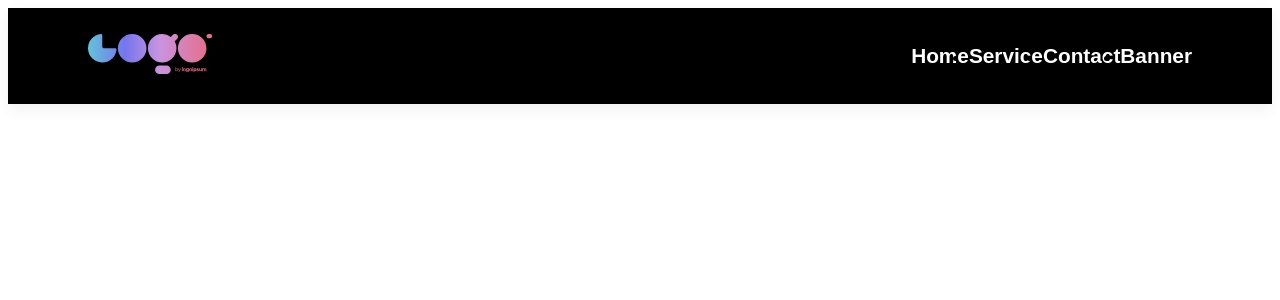
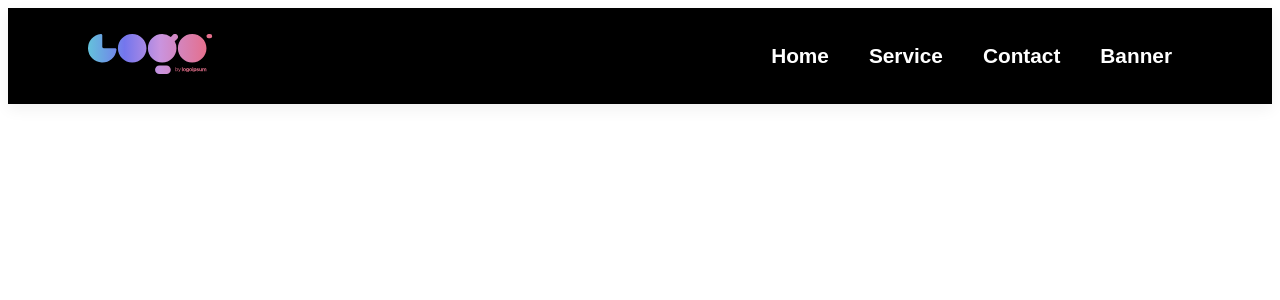
Before and after one commit to this-is-shams/MedEasy-Health-Care, a React (Create React App) app in the folder my-app/: page / in a window 1280 px wide. Shown: the top 300 px of the page. Built offline with nearby package versions, Linux system fonts and the light colour scheme.

Commit message:
Update NavbarStyle.css

```diff
--- a/my-app/src/components/NavbarStyle.css
+++ b/my-app/src/components/NavbarStyle.css
@@ -24,6 +24,7 @@ nav{
     font-weight: 600;
     color: #fff;
     transition: 0.3s ease-in-out;
+    padding: 0px 20px;                /*Prottektar makjkhane faak korsi */
 }
 
 #navbar li a:hover{
```
